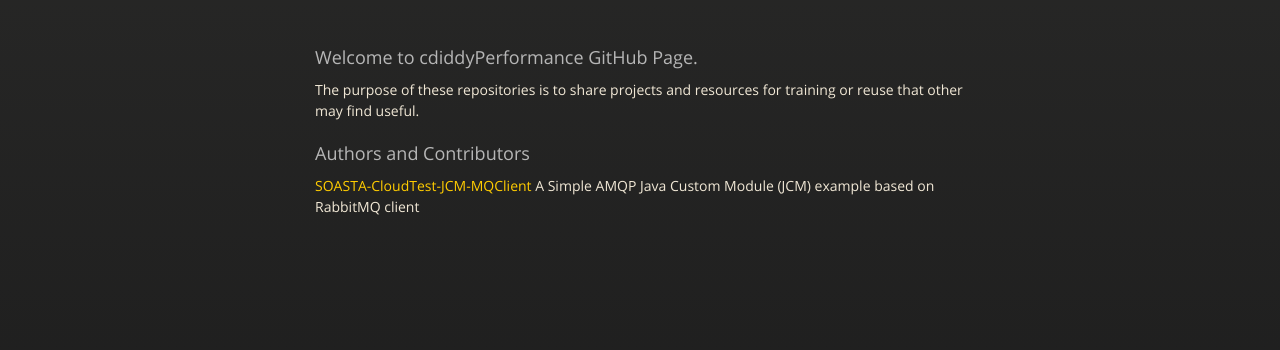
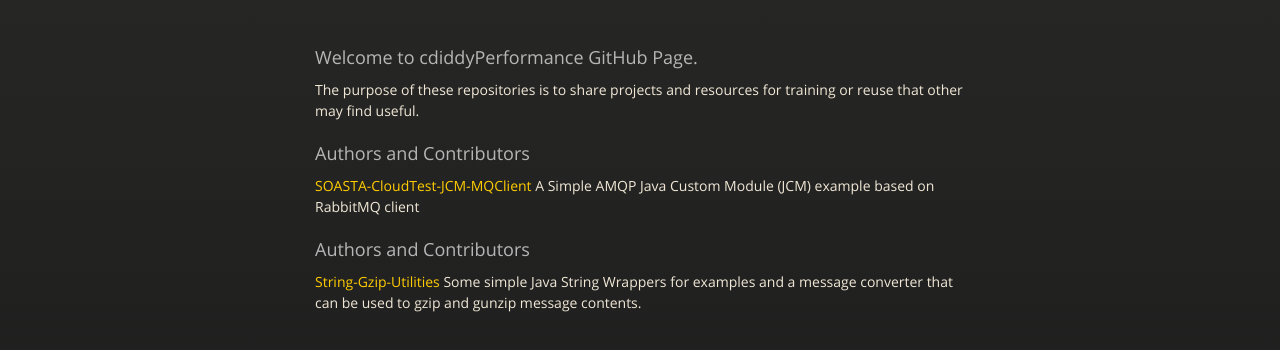
Before and after one commit to cdiddyPerformance/cdiddyPerformance.github.io, a plain HTML site: page index.html in a window 1280 px wide. Shown: the part 226-576 px from the top of the page. Drawn offline with nearby package versions, Linux system fonts and the light colour scheme.

Commit message:
Update index.html

```diff
--- a/index.html
+++ b/index.html
@@ -44,6 +44,11 @@
 
 <p><a href="http://cdiddyperformance.github.io/SOASTA-CloudTest-JCM-MQClient/">SOASTA-CloudTest-JCM-MQClient</a> A Simple AMQP Java Custom Module (JCM) example based on RabbitMQ client</p>
 
+<h3>
+<a id="authors-and-contributors" class="anchor" href="#authors-and-contributors" aria-hidden="true"><span aria-hidden="true" class="octicon octicon-link"></span></a>Authors and Contributors</h3>
+
+<p><a href="http://cdiddyperformance.github.io/String-Gzip-Utilities/">String-Gzip-Utilities</a> Some simple Java String Wrappers for examples and a message converter that can be used to gzip and gunzip message contents.</p>
+
       </section>
 
     </div>
```
